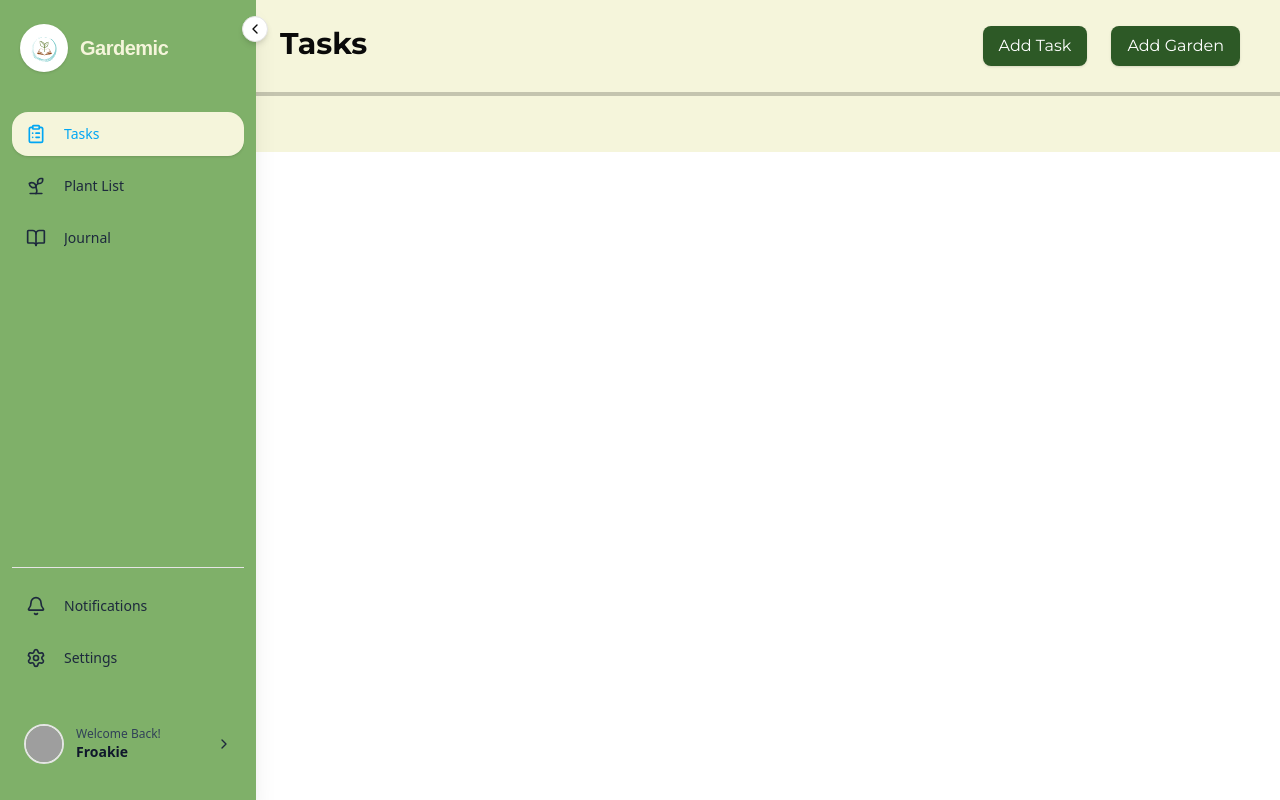
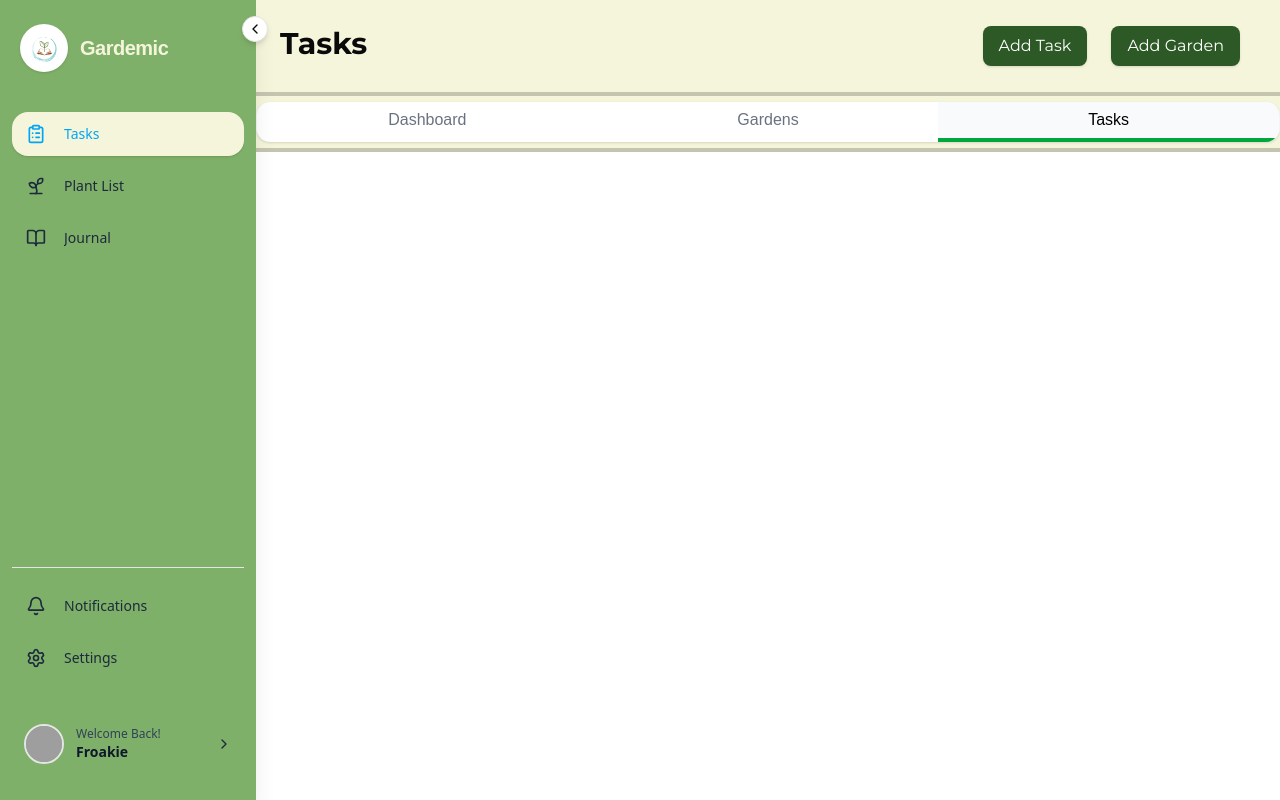
Before and after one commit to CSci-153-Web-Systems-and-Technologies/batch-2025-gardemic-web, a Next.js app: page /tasks in a window 1280 px wide. Built offline with nearby package versions, Linux system fonts and the light colour scheme; grey boxes are pictures that could not be loaded; a web font is replaced by a local one.

Commit message:
Add NavBoard to task page

```diff
--- a/app/(authenticated)/tasks/page.tsx
+++ b/app/(authenticated)/tasks/page.tsx
@@ -1,4 +1,5 @@
 import ButtonBoard from "../_components/AddButtonBoard";
+import { NavBoard } from "../_components/NavBoard";
 
 export default function Protected()
 {
@@ -12,6 +13,9 @@ export default function Protected()
                 <ButtonBoard />
 
             </div>
+            <div className="w-full h-14 border-b-4 border-b-black/20">
+                <NavBoard />
+            </div>
         </div>
     );
 }
```
